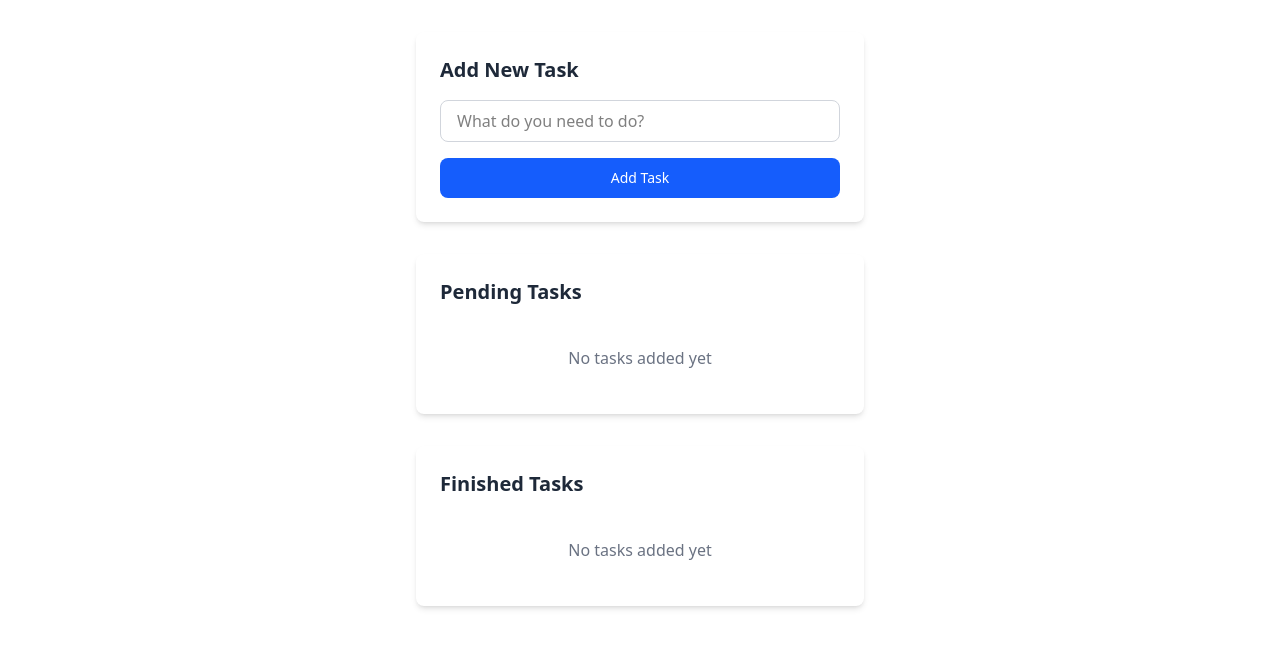
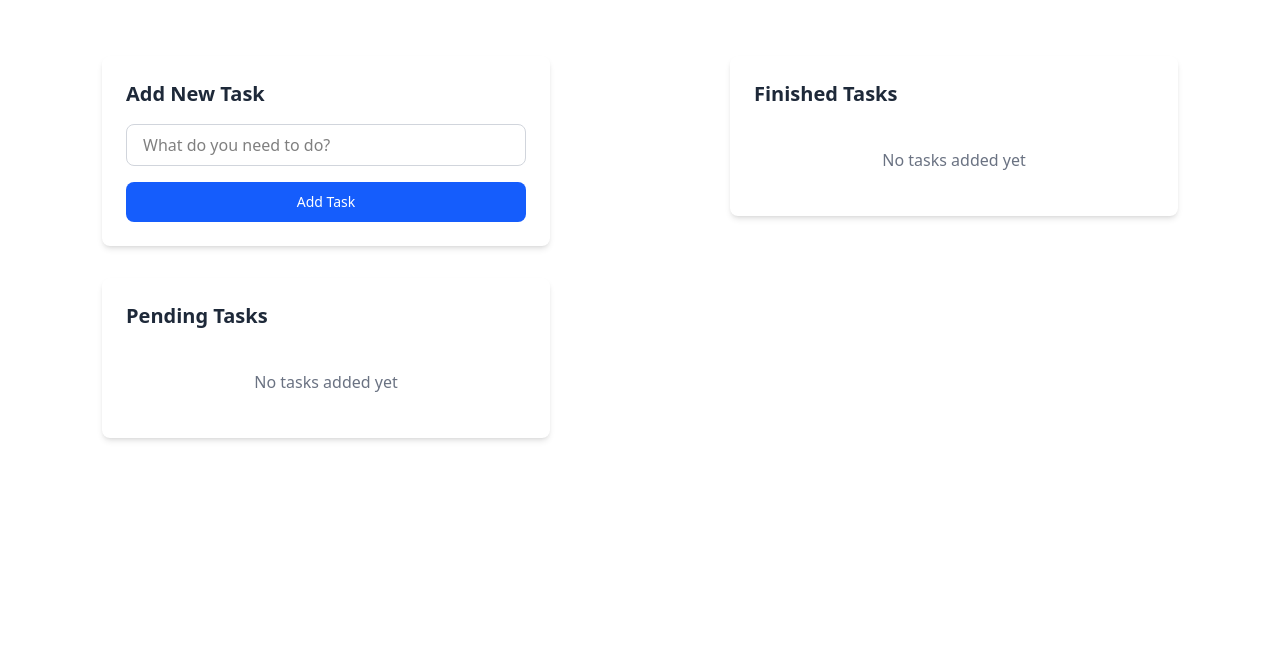
Before and after one commit to marc-nacpil/Simple-React-ToDoList, a React (Vite) app: page / in a window 1280 px wide. Shown: the top 648 px of the page. Built offline with nearby package versions, Linux system fonts and the light colour scheme.

Commit message:
modified the layout and added new clear function

```diff
--- a/src/App.jsx
+++ b/src/App.jsx
@@ -25,10 +25,14 @@ const App = () => {
     setTasks(tasks.filter((task) => task.id !== taskId));
   };
 
+  const clearTasks = () => {
+    setFinishedTasks([]);
+  };
+
   // Function to delete a task
   const deleteFinishedTask = (taskId) => {
     // the .filter() create a new set of array
-    setFinishedTasks(tasks.filter((task) => task.id !== taskId));
+    setFinishedTasks(finishedTasks.filter((task) => task.id !== taskId));
   };
 
   // Function to change the task status (Accomplished or Not Accomplished)
@@ -50,17 +54,25 @@ const App = () => {
   }, [finishedTasks]);
 
   return (
-    <div>
+    <div className="container mx-auto p-6">
+      <div className="flex flex-col md:flex-row gap-6">
+        <div className="flex-1">
           <ToDoForm onAddTask={handleAddTask} />
           <TodoList
             tasks={tasks}
             onToggleComplete={toggleTaskCompletion}
             onToggleDelete={moveTask}
           />
+        </div>
+
+        <div className="flex-1">
           <FinishedTask
             finishedTasks={finishedTasks}
             itemToDelete={deleteFinishedTask}
+            clearTask={clearTasks}
           />
+        </div>
+      </div>
     </div>
   );
 };
--- a/src/components/FinishedTask.jsx
+++ b/src/components/FinishedTask.jsx
@@ -1,7 +1,8 @@
 import React from "react";
 import TodoItem from "./TodoItem";
+import Button from "./Button";
 
-const FinishedTask = ({ finishedTasks, itemToDelete }) => {
+const FinishedTask = ({ finishedTasks, itemToDelete, clearTask }) => {
   return (
     <div className="max-w-md mx-auto mt-8 p-6 bg-white rounded-lg shadow-md">
       <h2 className="text-xl font-semibold mb-4 text-gray-800">
@@ -14,14 +15,16 @@ const FinishedTask = ({ finishedTasks, itemToDelete }) => {
           No tasks added yet
         </p> // If the tasks is empty
       ) : (
-        // If there is, it will use the map() function to display each task according to its ID.
-        finishedTasks.map((task) => (
-          <TodoItem
-            key={task.id}
-            task={task}
-            onToggleDelete={itemToDelete}
-          ></TodoItem>
-        ))
+        <>
+          {finishedTasks.map((task) => (
+            <TodoItem
+              key={task.id}
+              task={task}
+              onToggleDelete={itemToDelete}
+            ></TodoItem>
+          ))}
+          <Button buttonName="Clear" action={clearTask}></Button>
+        </>
       )}
     </div>
   );
--- a/src/components/TodoForm.jsx
+++ b/src/components/TodoForm.jsx
@@ -1,4 +1,5 @@
 import React, { useState } from "react";
+import Button from "./Button";
 
 const ToDoForm = ({ onAddTask }) => {
   // State
@@ -35,13 +36,7 @@ const ToDoForm = ({ onAddTask }) => {
           />
         </div>
 
-        <button
-          type="button"
-          className="w-full text-white bg-blue-600 hover:bg-blue-700 focus:outline-none focus:ring-4 focus:ring-blue-300 font-medium rounded-lg text-sm px-5 py-2.5 text-center transition-colors duration-200"
-          onClick={handleSubmit}
-        >
-          Add Task
-        </button>
+        <Button buttonName="Add Task" action={handleSubmit}></Button>
       </div>
     </div>
   );
--- a/src/components/TodoItem.jsx
+++ b/src/components/TodoItem.jsx
@@ -2,7 +2,7 @@ import React from "react";
 
 const TodoItem = ({ task, onToggleDelete }) => {
   return (
-    <div className="flex justify-between items-center p-3 bg-gray-50 rounded-lg border border-gray-200 hover:bg-gray-100 mt-3">
+    <div className="flex justify-between items-center p-3 bg-gray-50 rounded-lg border my-4 border-gray-200 hover:bg-gray-100 mt-3">
       {task.text}
       <button
         onClick={() => onToggleDelete(task.id)}
```
Lines whose indentation alone changed are shown as unchanged.
